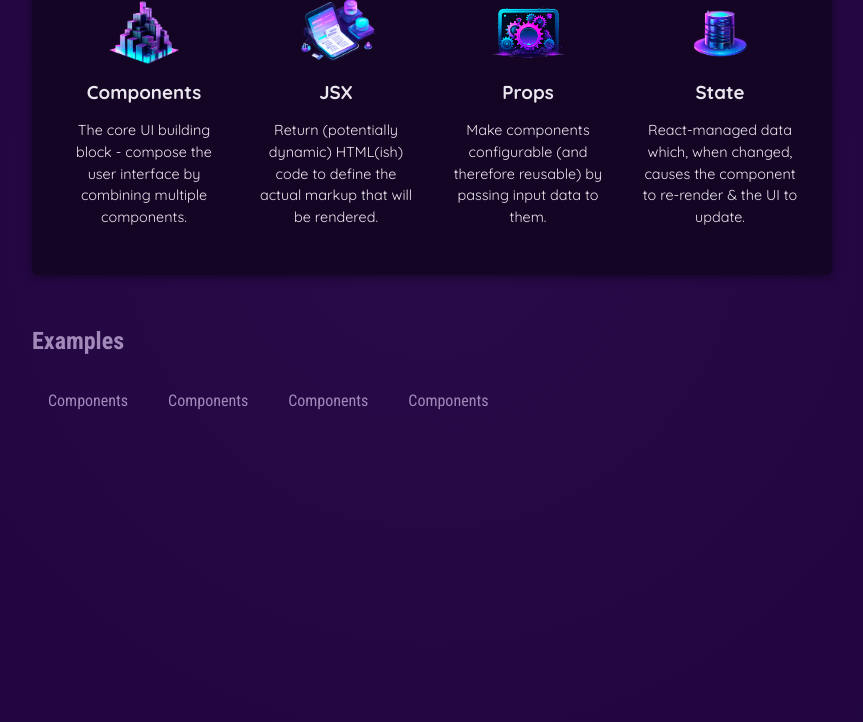
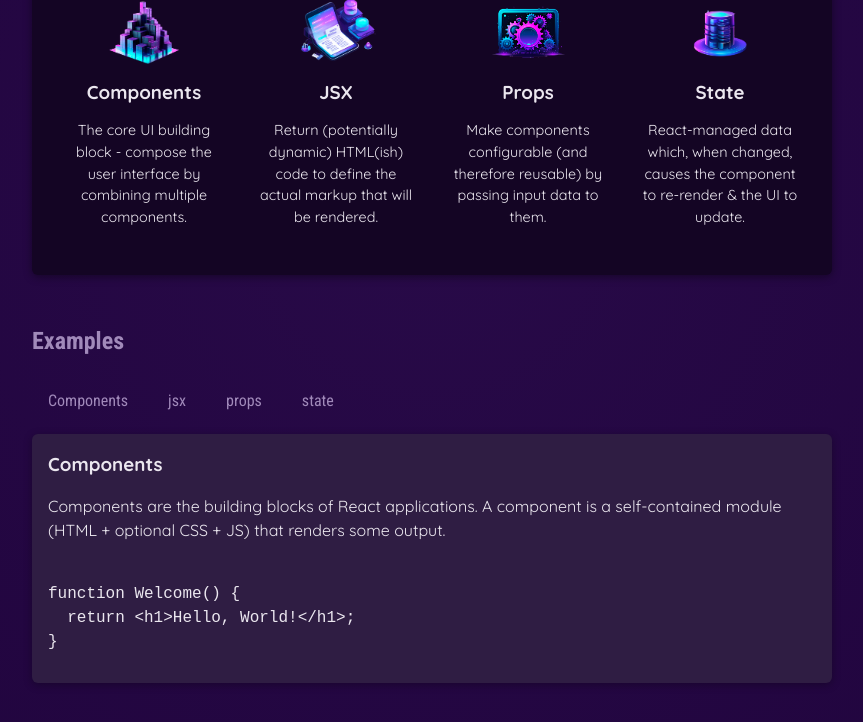
Before and after one commit to pal7/React_essentials, a React (Vite) app: page / in a window 1280 px wide. Both pictures are taken after a click on the button "Components". Shown: the part 424-1146 px from the top of the page, without its empty margins (208-1071 px from the left). Built offline with nearby package versions, Linux system fonts and the light colour scheme.

Commit message:
state and conditional rendering

```diff
--- a/src/App.jsx
+++ b/src/App.jsx
@@ -1,12 +1,18 @@
 import Header from "./components/Header";
 import CoreConcept from "./components/CoreConcept";
-import { CORE_CONCEPTS } from "./data";
+import { EXAMPLES, CORE_CONCEPTS } from "./data";
 import TabButton from "./components/TabButton";
+import { useState } from "react";
 
 function App() {
+  console.log("APP COMPONENT EXECUTING");
+  const [selectedTopic, setSelectedTopic] = useState("");
+
   function handleSelect(selectedTab) {
-    // selectedTab = "props, comp, jsx, state";
+    // selectedTab = "props, comp, jsx, state";  tabs
+    setSelectedTopic(selectedTab);
     console.log(selectedTab);
+    console.log("state:", selectedTopic); //state value will update after the component funcion reexecutes
   }
 
   return (
@@ -33,19 +39,24 @@
         <section id="examples">
           <h2>Examples</h2>
           <menu>
-            <TabButton onSelect={() => handleSelect("props")}>
+            <TabButton onSelect={() => handleSelect("components")}>
               Components
             </TabButton>
-            <TabButton onSelect={() => handleSelect("jsx")}>
-              Components
-            </TabButton>
-            <TabButton onSelect={() => handleSelect("state")}>
-              Components
-            </TabButton>
-            <TabButton onSelect={() => handleSelect("comp")}>
-              Components
-            </TabButton>
+            <TabButton onSelect={() => handleSelect("jsx")}>jsx</TabButton>
+            <TabButton onSelect={() => handleSelect("props")}>props</TabButton>
+            <TabButton onSelect={() => handleSelect("state")}>state</TabButton>
           </menu>
+          {!selectedTopic ? (
+            <p>Please select a tab</p>
+          ) : (
+            <div id="tab-content">
+              <h3>{EXAMPLES[selectedTopic].title}</h3>
+              <p>{EXAMPLES[selectedTopic].description}</p>
+              <pre>
+                <code>{EXAMPLES[selectedTopic].code}</code>
+              </pre>
+            </div>
+          )}
         </section>
       </main>
     </div>
--- a/src/components/TabButton.jsx
+++ b/src/components/TabButton.jsx
@@ -1,4 +1,5 @@
 export default function TabButton({ onSelect, children }) {
+  console.log("TABBUTTON COMPONENT EXECUTING");
   return (
     <li>
       <button onClick={onSelect}>{children}</button>
--- a/src/data.js
+++ b/src/data.js
@@ -29,3 +29,54 @@
       "React-managed data which, when changed, causes the component to re-render & the UI to update.",
   },
 ];
+
+export const EXAMPLES = {
+  components: {
+    title: "Components",
+    description:
+      "Components are the building blocks of React applications. A component is a self-contained module (HTML + optional CSS + JS) that renders some output.",
+    code: `
+function Welcome() {
+  return <h1>Hello, World!</h1>;
+}`,
+  },
+  jsx: {
+    title: "JSX",
+    description:
+      "JSX is a syntax extension to JavaScript. It is similar to a template language, but it has full power of JavaScript (e.g., it may output dynamic content).",
+    code: `
+<div>
+  <h1>Welcome {userName}</h1>
+  <p>Time to learn React!</p>
+</div>`,
+  },
+  props: {
+    title: "Props",
+    description:
+      "Components accept arbitrary inputs called props. They are like function arguments.",
+    code: `
+function Welcome(props) {
+  return <h1>Hello, {props.name}</h1>;
+}`,
+  },
+  state: {
+    title: "State",
+    description:
+      "State allows React components to change their output over time in response to user actions, network responses, and anything else.",
+    code: `
+function Counter() {
+  const [isVisible, setIsVisible] = useState(false);
+
+  function handleClick() {
+    setIsVisible(true);
+  }
+
+  return (
+    <div>
+      <button onClick={handleClick}>Show Details</button>
+      {isVisible && <p>Amazing details!</p>}
+    </div>
+  );
+}`,
+  },
+};
```
